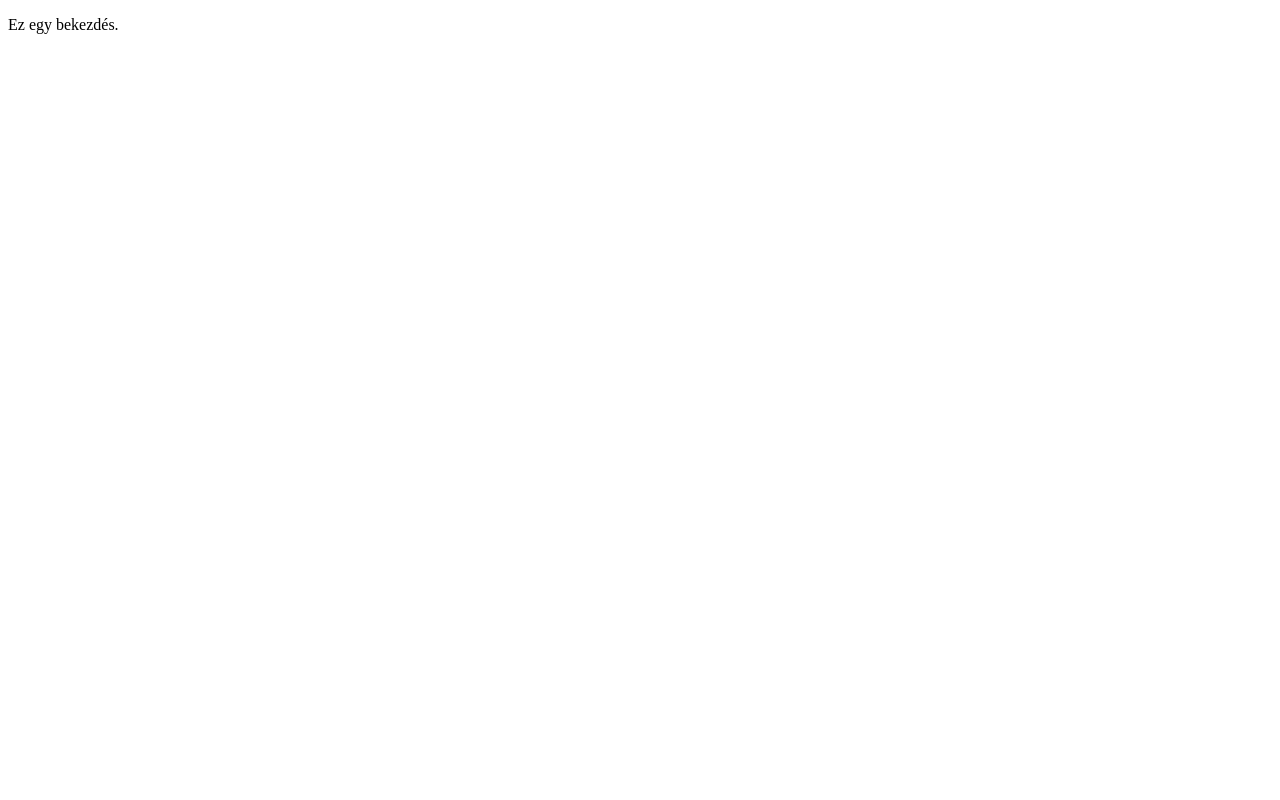
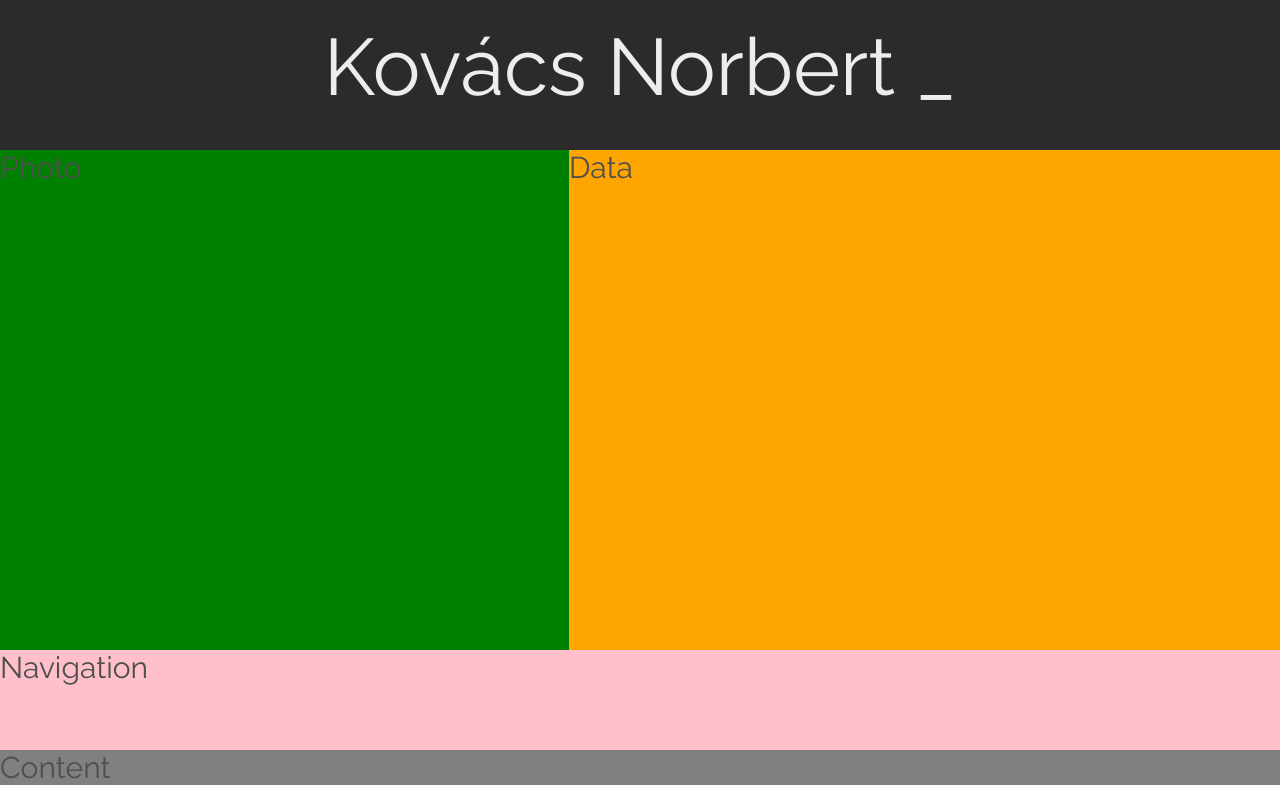
Before and after one commit to Gellifree/Portfolio, a plain HTML site: page index.html in a window 1280 px wide. Drawn offline with Linux system fonts and the light colour scheme.

Commit message:
Grid tesztelése

```diff
--- a/css/main.css
+++ b/css/main.css
@@ -0,0 +1,58 @@
+@import url('https://fonts.googleapis.com/css2?family=Raleway:wght@100;400;800&display=swap');
+
+body {
+      font-family: 'Raleway', sans-serif;
+      color: #4f4f4f;
+      font-size: 30px;
+}
+
+* {
+  margin: 0px;
+  padding: 0px;
+}
+
+.container {
+  display: grid;
+
+  grid-template-columns: 0.8fr 1fr;
+  grid-template-rows: 150px 500px 100px auto;
+
+  grid-template-areas:
+    " Header Header"
+    " Photo Data"
+    " Navigation Navigation "
+    " Content Content ";
+}
+
+.header {
+  grid-area: Header;
+  background-color: #2b2b2b;
+}
+
+.headerText {
+  color: #ededed;
+  font-size: 80px;
+  text-align: center;
+  margin-top: 20px;
+}
+
+.photo {
+  grid-area: Photo;
+  background-color: green;
+}
+
+.data {
+  grid-area: Data;
+  background-color: orange;
+}
+
+.navigation {
+  grid-area: Navigation;
+  background-color: pink;
+
+}
+
+.content {
+  grid-area: Content;
+  background-color: gray;
+}
--- a/index.html
+++ b/index.html
@@ -3,10 +3,32 @@
   <head>
     <meta charset="utf-8">
     <title> Portfólió </title>
+    <link rel="stylesheet" href="/css/main.css">
+    <script src="/script/main.js" charset="utf-8"></script>
   </head>
   <body>
-    <p>
-      Ez egy bekezdés.
-    </p>
+    <div class="container">
+      <div class="header">
+        <p class="headerText">
+          Kovács Norbert _
+        </p>
+      </div>
+
+      <div class="photo">
+        Photo
+      </div>
+
+      <div class="data">
+        Data
+      </div>
+
+      <div class="navigation">
+        Navigation
+      </div>
+
+      <div class="content">
+        Content
+      </div>
+    </div>
   </body>
 </html>
--- a/script/main.js
+++ b/script/main.js
@@ -0,0 +1 @@
+console.log("Helló Világ!")
```
Also changed, not shown: favicon.ico (added).
